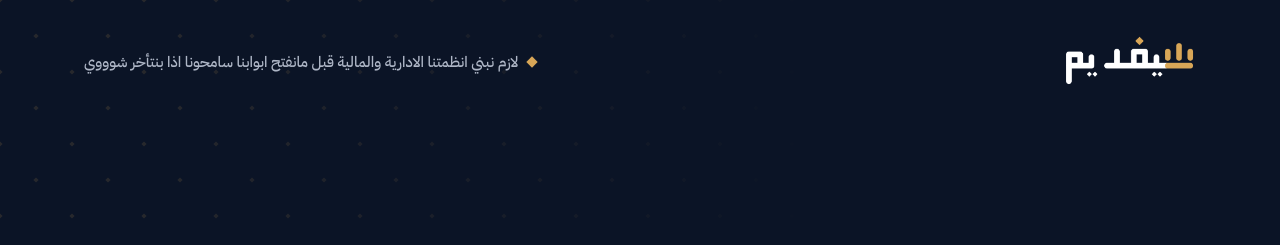
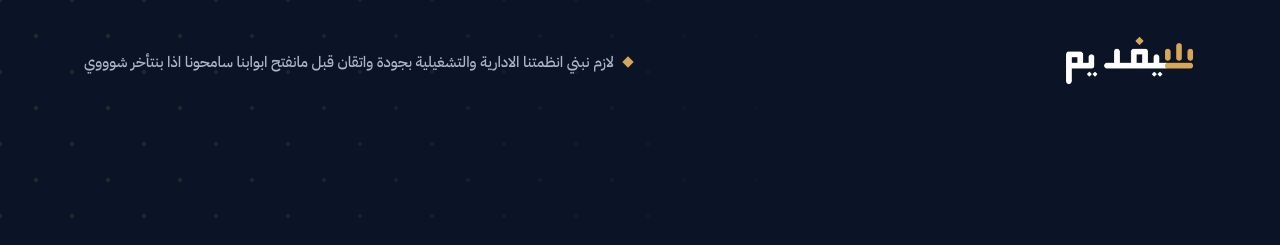
Before and after one commit to sifdim/info, a Jekyll site: the page built from index.html, in a window 1280 px wide. Shown: the top 245 px of the page. Built offline with Jekyll 4.4.1, drawn with Linux system fonts in a browser that asks for light colours.

Commit message:
Update _data/settings.yml (via Pages CMS)

```diff
--- a/_data/settings.yml
+++ b/_data/settings.yml
@@ -1,5 +1,6 @@
 maintenance: true
-maintenance_badge: لازم نبني انظمتنا الادارية والمالية قبل مانفتح ابوابنا سامحونا اذا بنتأخر شوووي
+maintenance_badge: لازم نبني انظمتنا الادارية والتشغيلية بجودة واتقان قبل مانفتح
+  ابوابنا سامحونا اذا بنتأخر شوووي
 maintenance_title: تحت الإنشاء
 maintenance_text: نبتكر مساحة تجمع بين شغف الأفراد، خيال مطورين الألعاب، وطموح
   المبتكرين نضع أحدث تقنيات المستقبل من العوالم الافتراضية والأنظمة الذكية إلى
```
